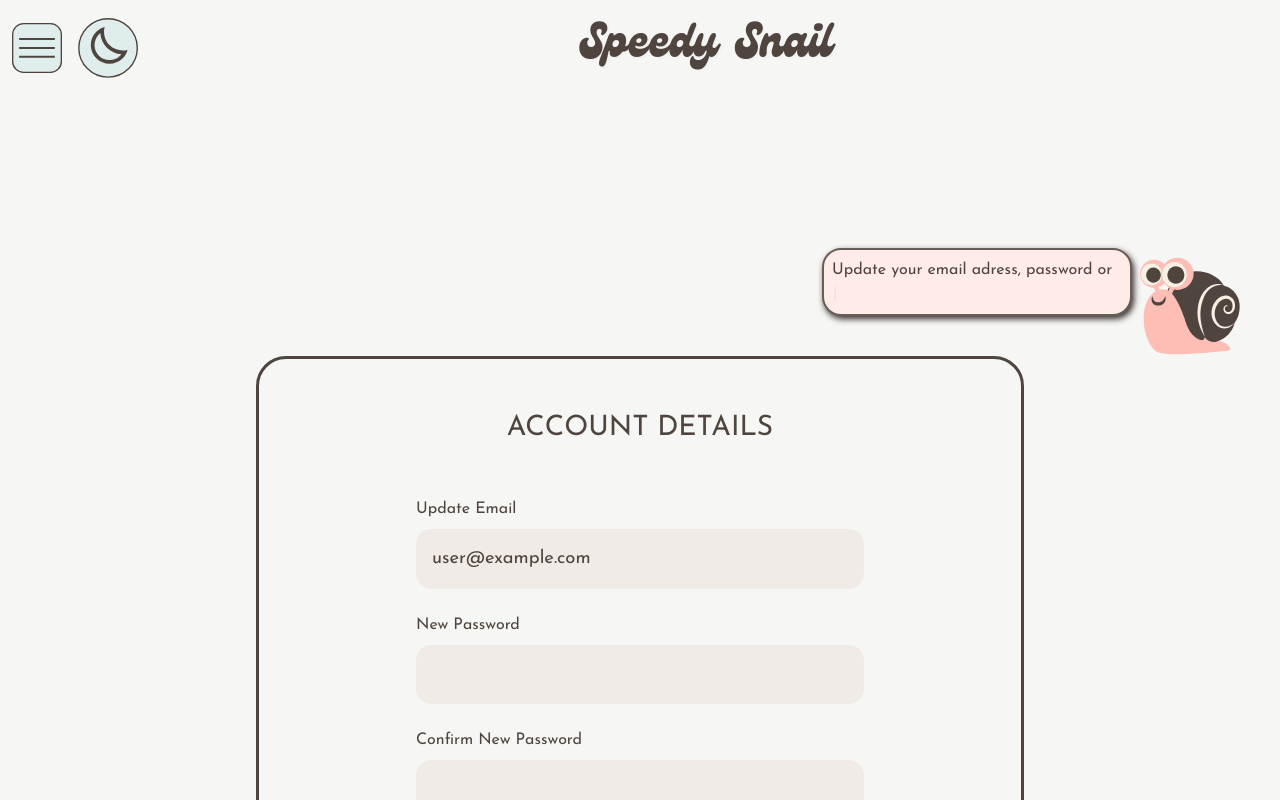
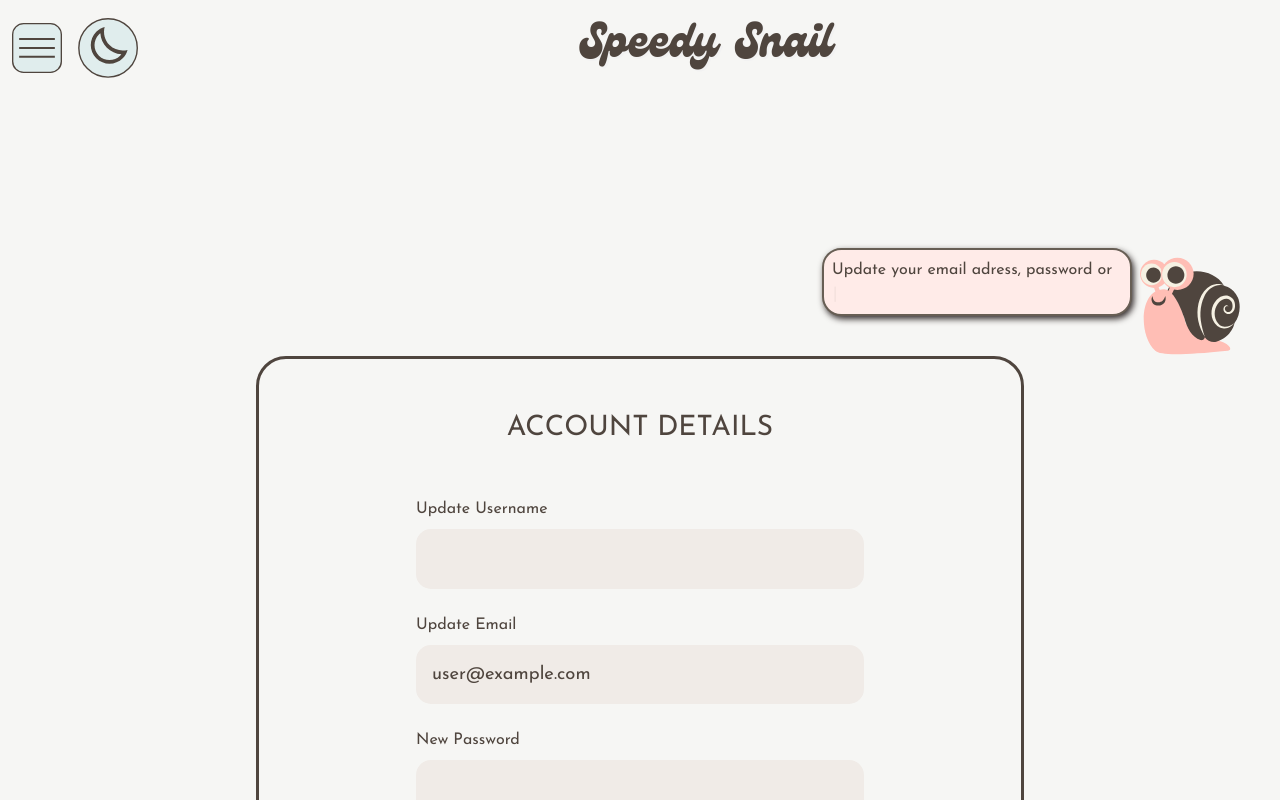
Before and after one commit to antivalse/speedy-snail-react, a React (Vite) app: page /settings in a window 1280 px wide. Shown: the top 800 px of the page. Built offline with nearby package versions, Linux system fonts and the light colour scheme; no server answers; the database is empty; sample sign-in values are in the browser's storage.

Commit message:
added function to update the username and added it to the settings form

```diff
--- a/src/components/forms/SettingsForm.tsx
+++ b/src/components/forms/SettingsForm.tsx
@@ -26,12 +26,15 @@ const SettingsForm = () => {
     updateUserEmail,
     updateUserPassword,
     updateUserAvatar,
+    updateUsername,
     deleteUserAccount,
     reAuthenticateUser,
   } = useAuth();
 
   // Get avatar id from useGetUser hook
-  const { avatarId } = useGetUser();
+  const { avatarId, data } = useGetUser();
+
+  const username = data?.username;
 
   // Access useForm hook from React hook form
   const {
@@ -43,6 +46,7 @@ const SettingsForm = () => {
   } = useForm<UpdateUserDetails>({
     defaultValues: {
       email: email ?? "",
+      username: data?.username,
     },
   });
 
@@ -100,6 +104,11 @@ const SettingsForm = () => {
         await updateUserPassword(data.password);
       }
 
+      // Update username if new one is entered
+      if (data.username && data.username !== username) {
+        await updateUsername(data.username);
+      }
+
       // Update avatar if new one is chosen
       if (data.avatarId && data.avatarId !== avatarId) {
         await updateUserAvatar(data.avatarId);
@@ -130,8 +139,9 @@ const SettingsForm = () => {
   useEffect(() => {
     reset({
       email: email ?? "",
+      username: username ?? "",
     });
-  }, [email, reset]);
+  }, [email, reset, username]);
 
   return (
     <div className="form container mx-auto p-12 flex flex-col items-center gap-12 bg-p50">
@@ -141,6 +151,24 @@ const SettingsForm = () => {
         className="flex flex-col gap-6 w-full max-w-md"
       >
         {" "}
+        <div className="flex flex-col gap-2 w-full">
+          <label className="color-p300 text-left" htmlFor="username">
+            Update Username
+          </label>
+          <input
+            type="text"
+            className="form__input-field"
+            {...register("username", {
+              minLength: {
+                message: "You have to enter at least 3 characters",
+                value: 3,
+              },
+            })}
+          />
+          {errors.username && (
+            <p>{errors.username.message || "Invalid value"}</p>
+          )}
+        </div>
         <div className="flex flex-col gap-2 w-full">
           <label className="color-p300 text-left" htmlFor="email">
             Update Email
--- a/src/context/AuthContext.ts
+++ b/src/context/AuthContext.ts
@@ -19,6 +19,7 @@ interface AuthContextType {
   resetPassword: (email: string) => Promise<void>;
   updateUserPassword: (newPassword: string) => Promise<void>;
   updateUserEmail: (newEmail: string) => Promise<void>;
+  updateUsername: (newUsername: string) => Promise<void>;
   updateUserAvatar: (newAvatarId: number) => Promise<void>;
   deleteUserAccount: () => Promise<void>;
   reAuthenticateUser: (password: string) => Promise<void>;
--- a/src/context/AuthContextProvider.tsx
+++ b/src/context/AuthContextProvider.tsx
@@ -33,8 +33,6 @@ export const AuthContextProvider = ({
   const [loading, setLoading] = useState(true);
   const [user, setUser] = useState<User | null>(null);
   const [email, setEmail] = useState<string | null>(null);
-
-  console.log("user is: ", user);
 
   // Sign up the user
   const signup = async (
@@ -121,8 +119,26 @@ export const AuthContextProvider = ({
     }
   };
 
+  // Update username
+
+  const updateUsername = async (newUsername: string) => {
+    if (!auth.currentUser) {
+      throw new Error("You are not authenticated to perform this action");
+    }
+
+    try {
+      // Update Firestore
+      const userRef = doc(usersCollection, auth.currentUser.uid);
+      await updateDoc(userRef, {
+        username: newUsername,
+      });
+    } catch (err) {
+      if (err instanceof Error) {
+        console.error(err.message);
+      }
+    }
+  };
   // Update avatar
-
   const updateUserAvatar = async (newAvatarId: number) => {
     if (!auth.currentUser) {
       throw new Error("You are not authenticated to perform this action");
@@ -203,6 +219,7 @@ export const AuthContextProvider = ({
         resetPassword,
         updateUserPassword,
         updateUserEmail,
+        updateUsername,
         updateUserAvatar,
         deleteUserAccount,
         reAuthenticateUser,
```
